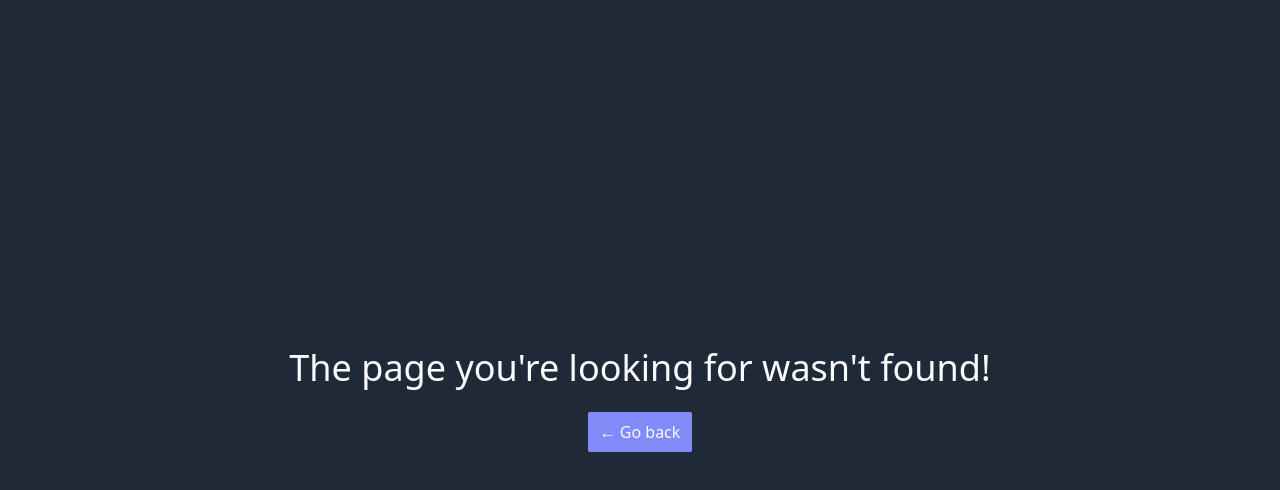
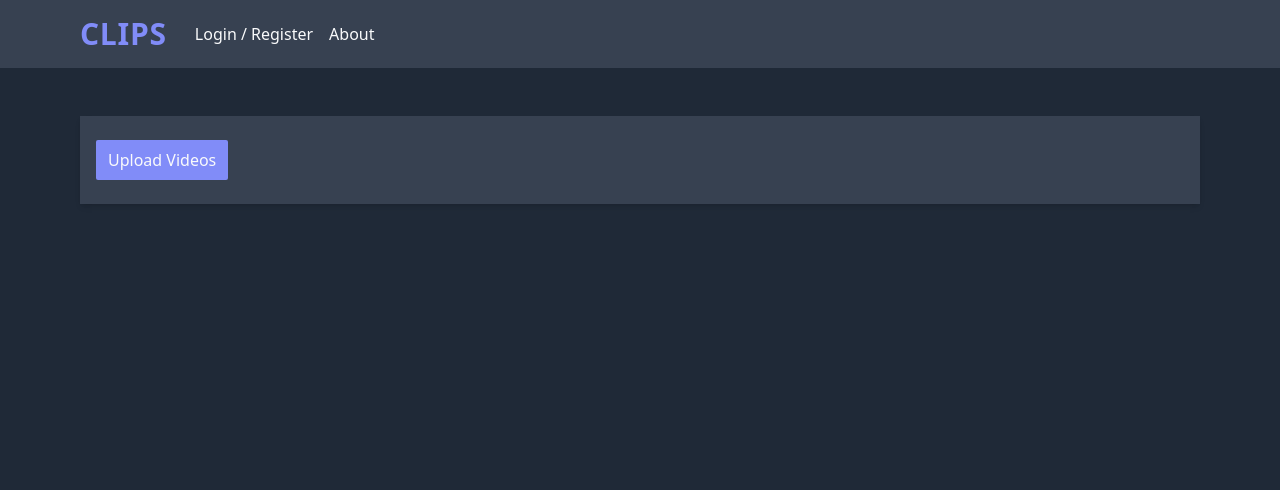
Before and after one commit to peterkovalets/clips, a React (Vite) app: page /manage in a window 1280 px wide. Shown: the top 490 px of the page. Built offline with nearby package versions, Linux system fonts and the light colour scheme; no server answers.

Commit message:
Added manage page

```diff
--- a/src/App.jsx
+++ b/src/App.jsx
@@ -9,6 +9,7 @@ import SpinnerFullPage from './ui/SpinnerFullPage';
 const AppLayout = lazy(() => import('./ui/AppLayout'));
 const Home = lazy(() => import('./pages/Home'));
 const Clip = lazy(() => import('./pages/Clip'));
+const Manage = lazy(() => import('./pages/Manage'));
 const NotFound = lazy(() => import('./pages/NotFound'));
 
 const queryClient = new QueryClient();
@@ -25,6 +26,7 @@ function App() {
               <Route element={<AppLayout />}>
                 <Route index element={<Home />} />
                 <Route path="clip/:clipId" element={<Clip />} />
+                <Route path="manage" element={<Manage />} />
               </Route>
 
               <Route path="*" element={<NotFound />} />
--- a/src/features/clips/ClipDetails.jsx
+++ b/src/features/clips/ClipDetails.jsx
@@ -2,6 +2,7 @@ import ReactPlayer from 'react-player';
 import Container from '../../ui/Container';
 import Heading from '../../ui/Heading';
 import Spinner from '../../ui/Spinner';
+import Box from '../../ui/Box';
 import { useClip } from './useClip';
 import { formatDate } from '../../utils/helpers';
 
@@ -16,7 +17,7 @@ function ClipDetails() {
   return (
     <section>
       <Container>
-        <div className="bg-gray-700 px-4 py-6 shadow-md">
+        <Box>
           <div className="flex flex-col gap-6">
             <div>
               <Heading tag="h2" className="mb-1">
@@ -31,7 +32,7 @@ function ClipDetails() {
             </div>
             <ReactPlayer url={clipUrl} width="100%" height="auto" controls />
           </div>
-        </div>
+        </Box>
       </Container>
     </section>
   );
--- /dev/null
+++ b/src/features/clips/ManageMenu.jsx
@@ -0,0 +1,17 @@
+import { useNavigate } from 'react-router-dom';
+import Box from '../../ui/Box';
+import Button from '../../ui/Button';
+
+function ManageMenu() {
+  const navigate = useNavigate();
+
+  return (
+    <Box>
+      <div className="flex items-center justify-between">
+        <Button onClick={() => navigate('/upload')}>Upload Videos</Button>
+      </div>
+    </Box>
+  );
+}
+
+export default ManageMenu;
--- /dev/null
+++ b/src/pages/Manage.jsx
@@ -0,0 +1,14 @@
+import ManageMenu from '../features/clips/ManageMenu';
+import Container from '../ui/Container';
+
+function Manage() {
+  return (
+    <div className="py-12">
+      <Container>
+        <ManageMenu />
+      </Container>
+    </div>
+  );
+}
+
+export default Manage;
--- /dev/null
+++ b/src/ui/Box.jsx
@@ -0,0 +1,5 @@
+function Box({ children }) {
+  return <div className="bg-gray-700 px-4 py-6 shadow-md">{children}</div>;
+}
+
+export default Box;
```
